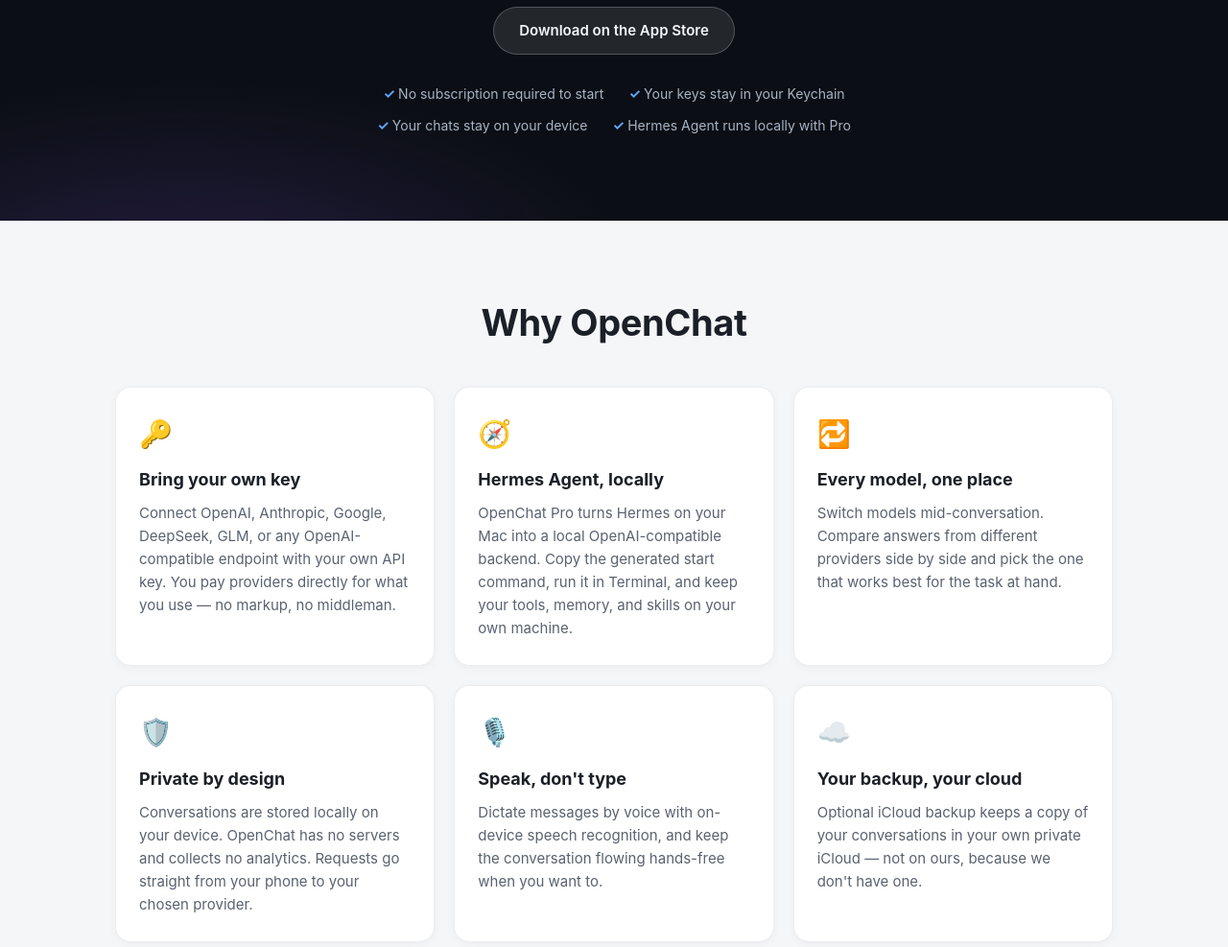
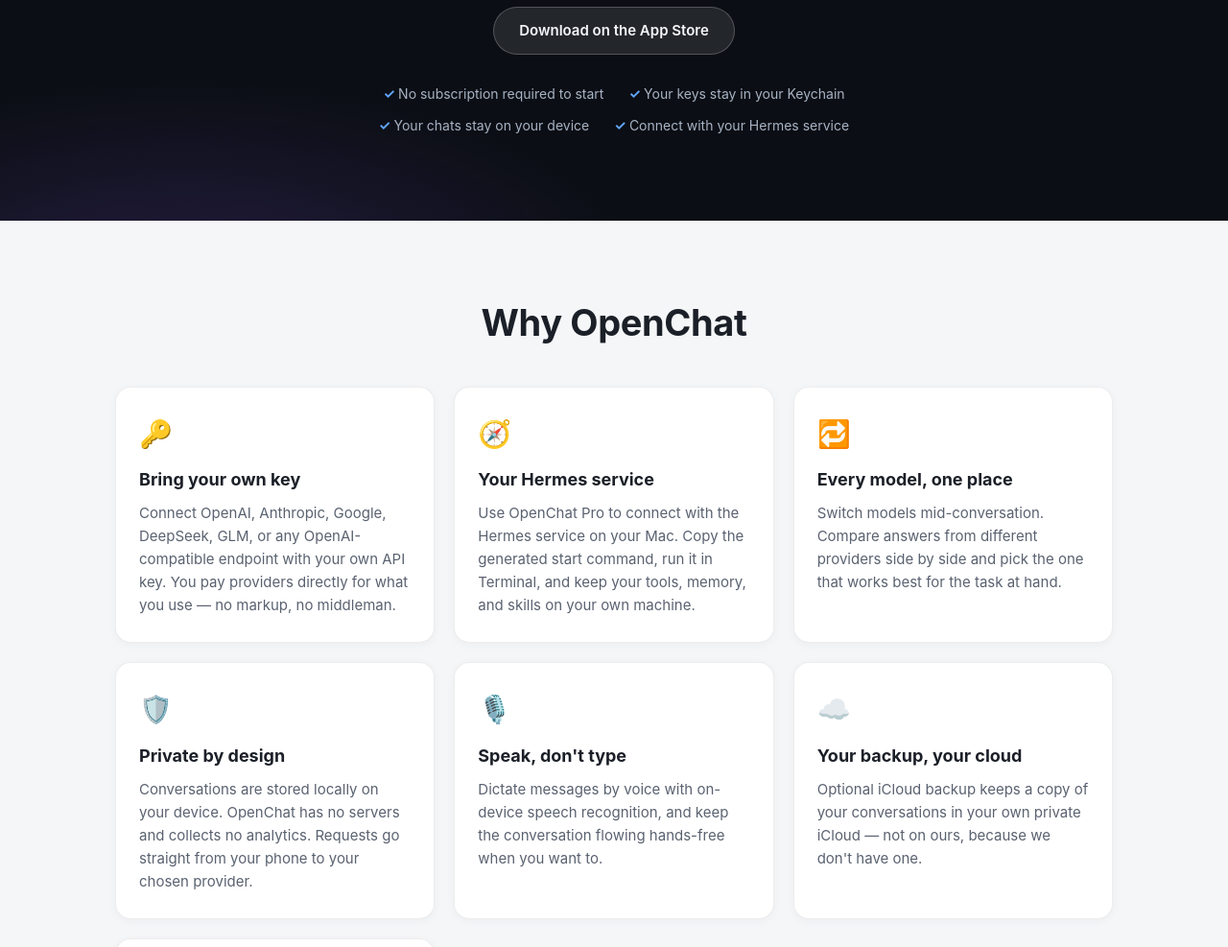
Before and after one commit to neo-idea/openchat-website, a plain HTML site: page index.html in a window 1280 px wide. Shown: the part 640-1627 px from the top of the page at 96% size. Drawn offline with Linux system fonts and the light colour scheme.

Commit message:
docs: position Hermes as a connectable service

```diff
--- a/index.html
+++ b/index.html
@@ -38,7 +38,7 @@
           <li>No subscription required to start</li>
           <li>Your keys stay in your Keychain</li>
           <li>Your chats stay on your device</li>
-          <li>Hermes Agent runs locally with Pro</li>
+          <li>Connect with your Hermes service</li>
         </ul>
       </div>
     </section>
@@ -54,8 +54,8 @@
           </div>
           <div class="card">
             <div class="card-icon">🧭</div>
-            <h3>Hermes Agent, locally</h3>
-            <p>OpenChat Pro turns Hermes on your Mac into a local OpenAI-compatible backend. Copy the generated start command, run it in Terminal, and keep your tools, memory, and skills on your own machine.</p>
+            <h3>Your Hermes service</h3>
+            <p>Use OpenChat Pro to connect with the Hermes service on your Mac. Copy the generated start command, run it in Terminal, and keep your tools, memory, and skills on your own machine.</p>
           </div>
           <div class="card">
             <div class="card-icon">🔁</div>
@@ -94,7 +94,7 @@
           <li><strong>Add a provider</strong> — paste an API key from any supported service.</li>
           <li><strong>Chat</strong> with the model of your choice, switch anytime.</li>
         </ol>
-        <p>OpenChat Pro is an optional one-time purchase that unlocks Hermes Agent, unlimited providers, and premium conveniences across your devices. The core chat experience works with your first provider for free.</p>
+        <p>OpenChat Pro is an optional one-time purchase that lets you connect with your Hermes service and unlock unlimited providers across your devices. The core chat experience works with your first provider for free.</p>
       </div>
     </section>
 
```
Also changed, not shown: support.html (+2 -2 lines).
